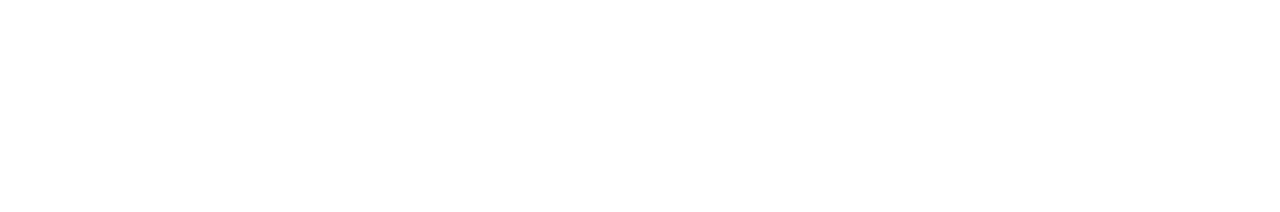
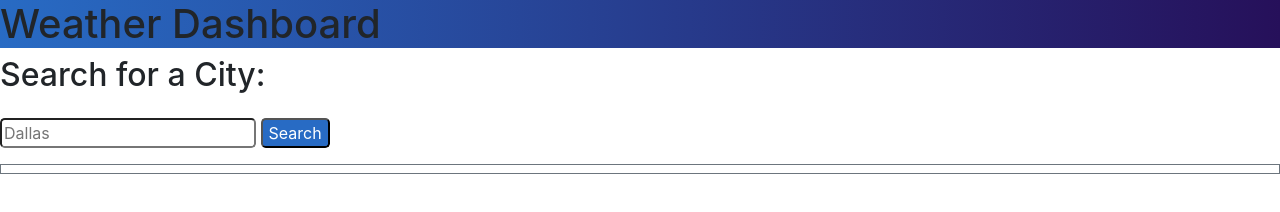
Before and after one commit to svnday/Weather_Dashboard_Challenge, a plain HTML site: page index.html in a window 1280 px wide. Drawn offline with nearby package versions, Linux system fonts and the light colour scheme; a web font is replaced by a local one.

Commit message:
added skeleton HTML

```diff
--- a/assets/css/style.css
+++ b/assets/css/style.css
@@ -0,0 +1,12 @@
+h1 {
+    background-image: linear-gradient(to right, #286BC4, #26105A);
+}
+
+ul {
+    list-style-type: none;
+}
+
+#search-btn {
+    background-color: #286BC4;
+    color: white;
+}
--- a/index.html
+++ b/index.html
@@ -4,9 +4,36 @@
     <meta charset="UTF-8">
     <meta http-equiv="X-UA-Compatible" content="IE=edge">
     <meta name="viewport" content="width=device-width, initial-scale=1.0">
-    <title>Document</title>
+    <title>Weather Dashboard</title>
+    <link rel="stylesheet" href="https://stackpath.bootstrapcdn.com/bootstrap/4.3.1/css/bootstrap.min.css" />
+    <link rel="stylesheet" href="https://cdnjs.cloudflare.com/ajax/libs/open-iconic/1.1.1/font/css/open-iconic-bootstrap.min.css" />
+    <link rel="stylesheet" href="assets/css/style.css" />
 </head>
 <body>
+    <header>
+        <h1 class="">Weather Dashboard</h1>
+    </header>
 
+    <main class="">
+        <div class="">
+            <form id="search-form" class="">
+                <h2 class="">Search for a City:</h2>
+                <input type="text" name="search" id="search" class="rounded-lg" placeholder="Dallas">
+                <button type="submit" id="search-btn" class="my-3 rounded-lg">Search</button>
+            </form>
+            <div id=""></div>
+        </div>
+
+        <div class="">
+            <div id="current-weather" class=""></div>
+            <div id="forecast" class="border border-secondary">
+                <h4 id="forecast-title"></h4>
+                <div id="forecast-card-container" class=""></div>
+            </div>
+        </div>
+    </main>
+    <script src="https://kit.fontawesome.com/53d380c88e.js" crossorigin="anonymous"></script>
+    <script src="https://code.jquery.com/jquery-3.5.1.min.js"></script>
+    <script src="assets/js/script.js"></script>
 </body>
 </html>
```
